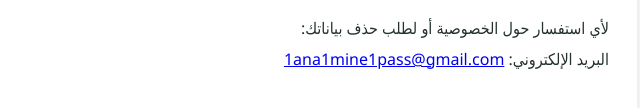
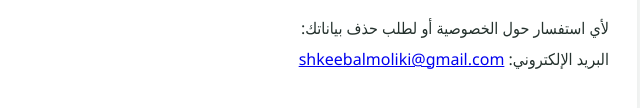
Before and after one commit to shkeebalmoliki/privacynadwa, a plain HTML site: page index.html in a window 1280 px wide. Shown: the part 1790-1898 px from the top of the page, 411-1051 px from the left. Drawn offline with Linux system fonts and the light colour scheme.

Commit message:
Update contact email in privacy policy

```diff
--- a/index.html
+++ b/index.html
@@ -84,7 +84,7 @@
 
 <h2>٨) التواصل</h2>
 <p>لأي استفسار حول الخصوصية أو لطلب حذف بياناتك:<br>
-البريد الإلكتروني: <a href="mailto:1ana1mine1pass@gmail.com">1ana1mine1pass@gmail.com</a></p>
+البريد الإلكتروني: <a href="mailto:shkeebalmoliki@gmail.com">shkeebalmoliki@gmail.com</a></p>
 
 </div>
 </body>
```
